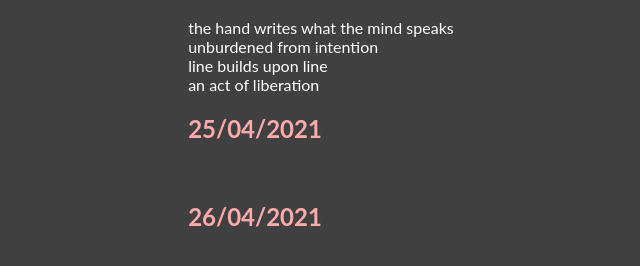
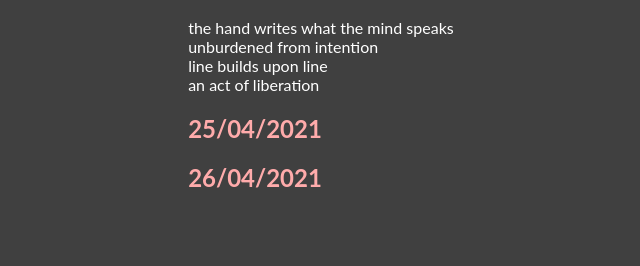
Before and after one commit to juno-r1/astiya-lu-nuriya, a plain HTML site: page light-in-the-mind/main.html in a window 1280 px wide. Shown: the part 202-468 px from the top of the page, without its empty margins (55-695 px from the left). Drawn offline with Linux system fonts and the light colour scheme.

Commit message:
Update main.html

```diff
--- a/light-in-the-mind/main.html
+++ b/light-in-the-mind/main.html
@@ -16,7 +16,7 @@
             line builds upon line<br />
             an act of liberation
         </p>
-        <a href="https://juno-r1.github.io/astiya-lu-nuriya/light-in-the-mind/2021-04-25.html" style="text-decoration: none;"><h2>25/04/2021</h2></a><br />
+        <a href="https://juno-r1.github.io/astiya-lu-nuriya/light-in-the-mind/2021-04-25.html" style="text-decoration: none;"><h2>25/04/2021</h2></a>
         <a href="https://juno-r1.github.io/astiya-lu-nuriya/light-in-the-mind/2021-04-26.html" style="text-decoration: none;"><h2>26/04/2021</h2></a>
     </div>
 </body>
```
